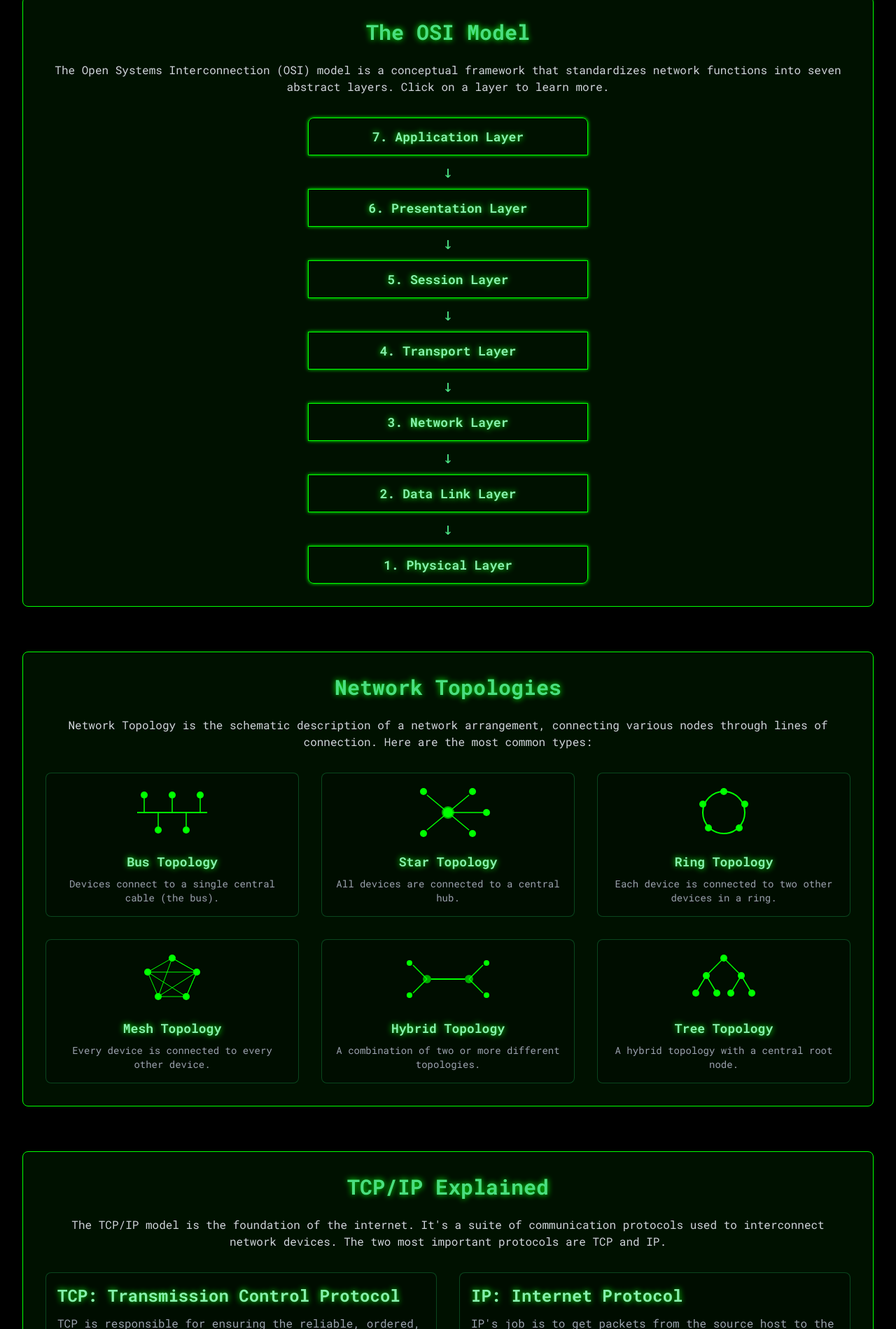
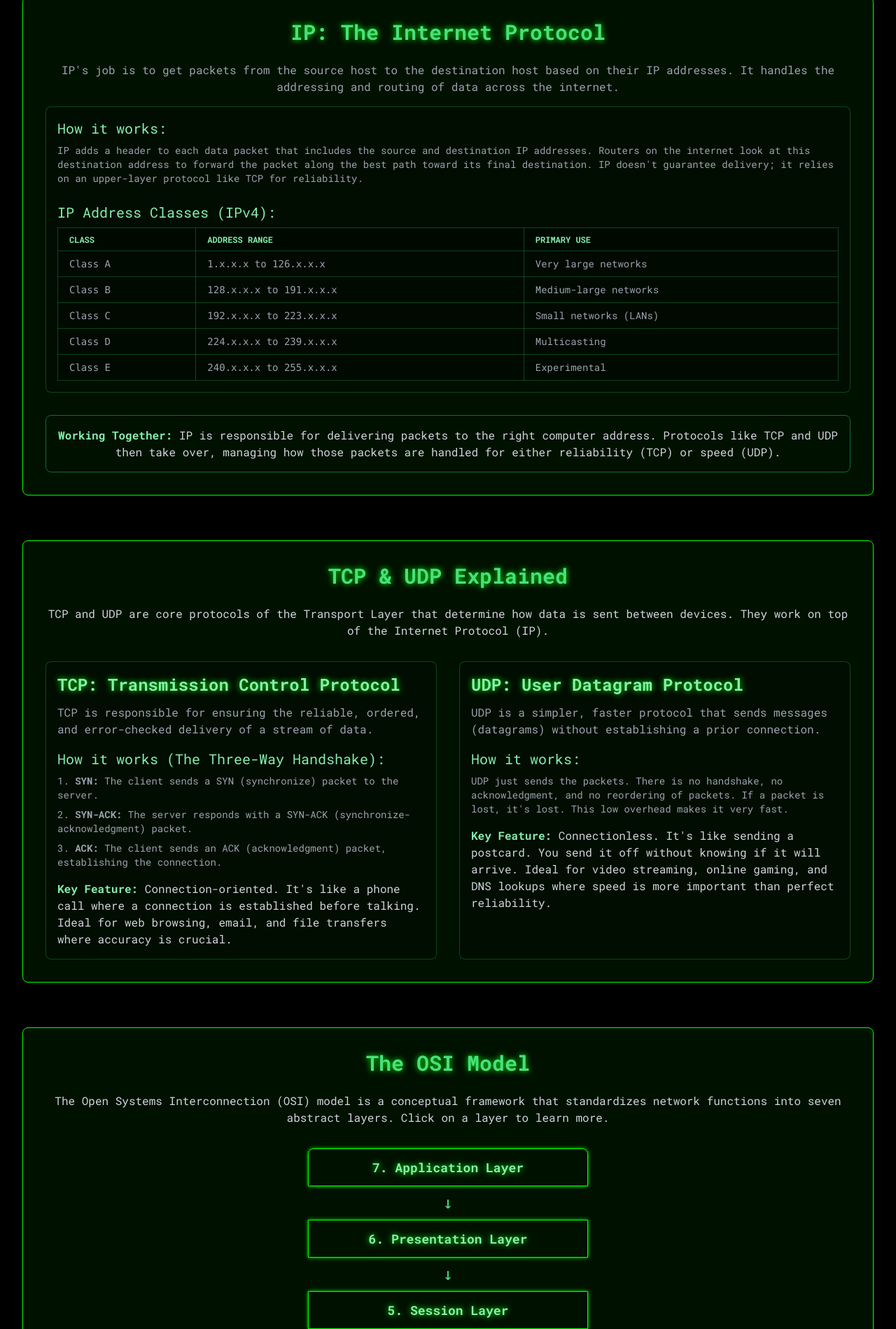
Before and after one commit to Srimanthl2k6/enigma, a plain HTML site: page index.html in a window 1280 px wide. Shown: the part 901-2800 px from the top of the page at 70% size. Drawn offline with nearby package versions, Linux system fonts and the light colour scheme.

Commit message:
Update index.html

```diff
--- a/index.html
+++ b/index.html
@@ -102,12 +102,12 @@
                     </div>
                     <div class="hidden md:block">
                         <div class="ml-10 flex items-baseline space-x-4">
+                            <a href="#ip" class="nav-link text-gray-300 px-3 py-2 rounded-md text-sm font-medium">IP</a>
+                            <a href="#tcp-udp" class="nav-link text-gray-300 px-3 py-2 rounded-md text-sm font-medium">TCP/UDP</a>
                             <a href="#osi" class="nav-link text-gray-300 px-3 py-2 rounded-md text-sm font-medium">OSI Model</a>
                             <a href="#topologies" class="nav-link text-gray-300 px-3 py-2 rounded-md text-sm font-medium">Topologies</a>
-                            <a href="#ip-tcp" class="nav-link text-gray-300 px-3 py-2 rounded-md text-sm font-medium">TCP/IP</a>
                             <a href="#packet-tracer" class="nav-link text-gray-300 px-3 py-2 rounded-md text-sm font-medium">Packet Tracer</a>
                             <a href="#sysadmin" class="nav-link text-gray-300 px-3 py-2 rounded-md text-sm font-medium">SysAdmin</a>
-                            <a href="#hacking" class="nav-link text-gray-300 px-3 py-2 rounded-md text-sm font-medium">Ethical Hacking</a>
                         </div>
                     </div>
                     <div class="md:hidden">
@@ -122,12 +122,12 @@
             <!-- Mobile menu -->
             <div id="mobile-menu" class="md:hidden hidden">
                 <div class="px-2 pt-2 pb-3 space-y-1 sm:px-3">
+                    <a href="#ip" class="nav-link text-gray-300 block px-3 py-2 rounded-md text-base font-medium">IP</a>
+                    <a href="#tcp-udp" class="nav-link text-gray-300 block px-3 py-2 rounded-md text-base font-medium">TCP/UDP</a>
                     <a href="#osi" class="nav-link text-gray-300 block px-3 py-2 rounded-md text-base font-medium">OSI Model</a>
                     <a href="#topologies" class="nav-link text-gray-300 block px-3 py-2 rounded-md text-base font-medium">Topologies</a>
-                    <a href="#ip-tcp" class="nav-link text-gray-300 block px-3 py-2 rounded-md text-base font-medium">TCP/IP</a>
                     <a href="#packet-tracer" class="nav-link text-gray-300 block px-3 py-2 rounded-md text-base font-medium">Packet Tracer</a>
                     <a href="#sysadmin" class="nav-link text-gray-300 block px-3 py-2 rounded-md text-base font-medium">SysAdmin</a>
-                    <a href="#hacking" class="nav-link text-gray-300 block px-3 py-2 rounded-md text-base font-medium">Ethical Hacking</a>
                 </div>
             </div>
         </header>
@@ -137,6 +137,94 @@
             <section id="home" class="min-h-screen flex items-center justify-center text-center">
                 <div class="content-card p-8 rounded-lg max-w-3xl">
                     <h1 class="text-4xl md:text-6xl font-bold text-green-400 mb-4">Welcome to Enigma</h1>
+                </div>
+            </section>
+
+            <!-- IP Section -->
+            <section id="ip" class="mb-16 scroll-mt-20">
+                 <div class="content-card p-6 md:p-8 rounded-lg">
+                    <h2 class="text-3xl font-bold text-green-400 mb-6 text-center">IP: The Internet Protocol</h2>
+                    <p class="text-gray-400 mb-4 text-center">IP's job is to get packets from the source host to the destination host based on their IP addresses. It handles the addressing and routing of data across the internet.</p>
+                     <div class="p-4 border border-green-700/50 rounded-lg bg-black/20">
+                         <h4 class="text-xl text-green-300 mb-2">How it works:</h4>
+                         <p class="text-gray-400 text-sm mb-6">
+                            IP adds a header to each data packet that includes the source and destination IP addresses. Routers on the internet look at this destination address to forward the packet along the best path toward its final destination. IP doesn't guarantee delivery; it relies on an upper-layer protocol like TCP for reliability.
+                         </p>
+                        <h4 class="text-xl text-green-300 mt-6 mb-2">IP Address Classes (IPv4):</h4>
+                        <div class="overflow-x-auto">
+                            <table class="w-full text-sm text-left text-gray-400">
+                                <thead class="text-xs text-green-300 uppercase bg-black/30">
+                                    <tr>
+                                        <th scope="col" class="px-4 py-2 border border-green-700/50">Class</th>
+                                        <th scope="col" class="px-4 py-2 border border-green-700/50">Address Range</th>
+                                        <th scope="col" class="px-4 py-2 border border-green-700/50">Primary Use</th>
+                                    </tr>
+                                </thead>
+                                <tbody>
+                                    <tr class="bg-black/20">
+                                        <td class="px-4 py-2 border border-green-700/50 font-mono">Class A</td>
+                                        <td class="px-4 py-2 border border-green-700/50 font-mono">1.x.x.x to 126.x.x.x</td>
+                                        <td class="px-4 py-2 border border-green-700/50">Very large networks</td>
+                                    </tr>
+                                    <tr class="bg-black/20">
+                                        <td class="px-4 py-2 border border-green-700/50 font-mono">Class B</td>
+                                        <td class="px-4 py-2 border border-green-700/50 font-mono">128.x.x.x to 191.x.x.x</td>
+                                        <td class="px-4 py-2 border border-green-700/50">Medium-large networks</td>
+                                    </tr>
+                                    <tr class="bg-black/20">
+                                        <td class="px-4 py-2 border border-green-700/50 font-mono">Class C</td>
+                                        <td class="px-4 py-2 border border-green-700/50 font-mono">192.x.x.x to 223.x.x.x</td>
+                                        <td class="px-4 py-2 border border-green-700/50">Small networks (LANs)</td>
+                                    </tr>
+                                    <tr class="bg-black/20">
+                                        <td class="px-4 py-2 border border-green-700/50 font-mono">Class D</td>
+                                        <td class="px-4 py-2 border border-green-700/50 font-mono">224.x.x.x to 239.x.x.x</td>
+                                        <td class="px-4 py-2 border border-green-700/50">Multicasting</td>
+                                    </tr>
+                                    <tr class="bg-black/20">
+                                        <td class="px-4 py-2 border border-green-700/50 font-mono">Class E</td>
+                                        <td class="px-4 py-2 border border-green-700/50 font-mono">240.x.x.x to 255.x.x.x</td>
+                                        <td class="px-4 py-2 border border-green-700/50">Experimental</td>
+                                    </tr>
+                                </tbody>
+                            </table>
+                        </div>
+                    </div>
+                    <div class="mt-8 text-center text-gray-300 border border-green-500/50 p-4 rounded-lg">
+                        <strong class="text-green-300">Working Together:</strong> IP is responsible for delivering packets to the right computer address. Protocols like TCP and UDP then take over, managing how those packets are handled for either reliability (TCP) or speed (UDP).
+                    </div>
+                </div>
+            </section>
+
+            <!-- TCP/UDP Section -->
+            <section id="tcp-udp" class="mb-16 scroll-mt-20">
+                <div class="content-card p-6 md:p-8 rounded-lg">
+                    <h2 class="text-3xl font-bold text-green-400 mb-6 text-center">TCP & UDP Explained</h2>
+                    <p class="text-gray-300 mb-8 text-center">TCP and UDP are core protocols of the Transport Layer that determine how data is sent between devices. They work on top of the Internet Protocol (IP).</p>
+                    <div class="grid grid-cols-1 md:grid-cols-2 gap-8">
+                        <!-- TCP Column -->
+                        <div class="p-4 border border-green-700/50 rounded-lg bg-black/20">
+                            <h3 class="text-2xl text-green-300 mb-3 font-bold">TCP: Transmission Control Protocol</h3>
+                            <p class="text-gray-400 mb-4">TCP is responsible for ensuring the reliable, ordered, and error-checked delivery of a stream of data.</p>
+                            <h4 class="text-xl text-green-300 mb-2">How it works (The Three-Way Handshake):</h4>
+                            <ol class="list-decimal list-inside text-gray-400 space-y-2 text-sm">
+                                <li><strong>SYN:</strong> The client sends a SYN (synchronize) packet to the server.</li>
+                                <li><strong>SYN-ACK:</strong> The server responds with a SYN-ACK (synchronize-acknowledgment) packet.</li>
+                                <li><strong>ACK:</strong> The client sends an ACK (acknowledgment) packet, establishing the connection.</li>
+                            </ol>
+                            <p class="mt-4 text-gray-300"><strong class="text-green-300">Key Feature:</strong> Connection-oriented. It's like a phone call where a connection is established before talking. Ideal for web browsing, email, and file transfers where accuracy is crucial.</p>
+                        </div>
+                        <!-- UDP Column -->
+                        <div class="p-4 border border-green-700/50 rounded-lg bg-black/20">
+                            <h3 class="text-2xl text-green-300 mb-3 font-bold">UDP: User Datagram Protocol</h3>
+                            <p class="text-gray-400 mb-4">UDP is a simpler, faster protocol that sends messages (datagrams) without establishing a prior connection.</p>
+                             <h4 class="text-xl text-green-300 mb-2">How it works:</h4>
+                             <p class="text-gray-400 text-sm">
+                                UDP just sends the packets. There is no handshake, no acknowledgment, and no reordering of packets. If a packet is lost, it's lost. This low overhead makes it very fast.
+                             </p>
+                             <p class="mt-4 text-gray-300"><strong class="text-green-300">Key Feature:</strong> Connectionless. It's like sending a postcard. You send it off without knowing if it will arrive. Ideal for video streaming, online gaming, and DNS lookups where speed is more important than perfect reliability.</p>
+                        </div>
+                    </div>
                 </div>
             </section>
 
@@ -317,41 +405,6 @@
                 </div>
             </section>
 
-            <!-- TCP/IP Section -->
-            <section id="ip-tcp" class="mb-16 scroll-mt-20">
-                <div class="content-card p-6 md:p-8 rounded-lg">
-                    <h2 class="text-3xl font-bold text-green-400 mb-6 text-center">TCP/IP Explained</h2>
-                    <p class="text-gray-300 mb-8 text-center">The TCP/IP model is the foundation of the internet. It's a suite of communication protocols used to interconnect network devices. The two most important protocols are TCP and IP.</p>
-                    <div class="grid grid-cols-1 md:grid-cols-2 gap-8">
-                        <!-- TCP Column -->
-                        <div class="p-4 border border-green-700/50 rounded-lg bg-black/20">
-                            <h3 class="text-2xl text-green-300 mb-3 font-bold">TCP: Transmission Control Protocol</h3>
-                            <p class="text-gray-400 mb-4">TCP is responsible for ensuring the reliable, ordered, and error-checked delivery of a stream of data between applications running on hosts.</p>
-                            <h4 class="text-xl text-green-300 mb-2">How it works (The Three-Way Handshake):</h4>
-                            <ol class="list-decimal list-inside text-gray-400 space-y-2 text-sm">
-                                <li><strong>SYN:</strong> The client sends a SYN (synchronize) packet to the server to initiate a connection.</li>
-                                <li><strong>SYN-ACK:</strong> The server responds with a SYN-ACK (synchronize-acknowledgment) packet.</li>
-                                <li><strong>ACK:</strong> The client sends an ACK (acknowledgment) packet back to the server, establishing the connection.</li>
-                            </ol>
-                            <p class="mt-4 text-gray-300"><strong class="text-green-300">Key Feature:</strong> Connection-oriented. It's like making a phone call where you establish a connection before talking.</p>
-                        </div>
-                        <!-- IP Column -->
-                        <div class="p-4 border border-green-700/50 rounded-lg bg-black/20">
-                            <h3 class="text-2xl text-green-300 mb-3 font-bold">IP: Internet Protocol</h3>
-                            <p class="text-gray-400 mb-4">IP's job is to get packets from the source host to the destination host based on their IP addresses. It handles the addressing and routing of data.</p>
-                             <h4 class="text-xl text-green-300 mb-2">How it works:</h4>
-                             <p class="text-gray-400 text-sm">
-                                IP adds a header to each data packet that includes the source and destination IP addresses. Routers on the internet look at this destination address to forward the packet along the best path toward its final destination. IP doesn't guarantee delivery.
-                             </p>
-                            <p class="mt-4 text-gray-300"><strong class="text-green-300">Key Feature:</strong> Connectionless. It's like sending a letter in the mail. You send it off and hope it gets there, but there's no pre-established connection.</p>
-                        </div>
-                    </div>
-                    <div class="mt-8 text-center text-gray-300 border border-green-500/50 p-4 rounded-lg">
-                        <strong class="text-green-300">Working Together:</strong> IP is responsible for the delivery of packets to the right computer, while TCP is responsible for ensuring all the packets arrive in the correct order and without errors. They are the perfect team for reliable internet communication.
-                    </div>
-                </div>
-            </section>
-
             <!-- Cisco Packet Tracer Section -->
             <section id="packet-tracer" class="mb-16 scroll-mt-20">
                 <div class="content-card p-6 md:p-8 rounded-lg">
@@ -368,7 +421,7 @@
             </section>
 
             <!-- System Administration Section -->
-            <section id="sysadmin" class="mb-16 scroll-mt-20">
+            <section id="sysadmin" class="scroll-mt-20">
                 <div class="content-card p-6 md:p-8 rounded-lg">
                     <h2 class="text-3xl font-bold text-green-400 mb-6">Basics of System Administration</h2>
                     <p class="text-gray-300 mb-4">A System Administrator (SysAdmin) is responsible for the upkeep, configuration, and reliable operation of computer systems, especially multi-user computers, such as servers.</p>
@@ -380,23 +433,6 @@
                         <li><strong class="text-green-300">System Monitoring:</strong> Watching system performance and security to identify and fix issues proactively.</li>
                         <li><strong class="text-green-300">Security Hardening:</strong> Configuring systems to be as secure as possible by disabling unnecessary services and strengthening configurations.</li>
                     </ul>
-                </div>
-            </section>
-
-            <!-- Ethical Hacking Section -->
-            <section id="hacking" class="scroll-mt-20">
-                <div class="content-card p-6 md:p-8 rounded-lg">
-                    <h2 class="text-3xl font-bold text-green-400 mb-6">Ethical Hacking</h2>
-                    <p class="text-gray-300 mb-4">Ethical hacking, also known as penetration testing, is the practice of legally breaking into computers and devices to test an organization's defenses. It's a proactive form of cybersecurity where security experts (ethical hackers) use the same tools and techniques as malicious attackers to find and fix security vulnerabilities before they can be exploited.</p>
-                    <h3 class="text-2xl text-green-300 mb-2">Phases of Hacking:</h3>
-                    <ol class="list-decimal list-inside text-gray-300 space-y-2">
-                        <li><strong>Reconnaissance:</strong> Gathering information about a target.</li>
-                        <li><strong>Scanning:</strong> Using tools to identify open ports, services, and vulnerabilities.</li>
-                        <li><strong>Gaining Access:</strong> Exploiting vulnerabilities to gain entry.</li>
-                        <li><strong>Maintaining Access:</strong> Installing backdoors to ensure persistent access.</li>
-                        <li><strong>Covering Tracks:</strong> Erasing logs and evidence of the intrusion.</li>
-                    </ol>
-                    <p class="mt-4 text-amber-400 font-bold border border-amber-400 p-3 rounded">Disclaimer: This information is for educational purposes only. Unauthorized hacking is illegal and unethical. Always have explicit permission before testing any system.</p>
                 </div>
             </section>
 
```
